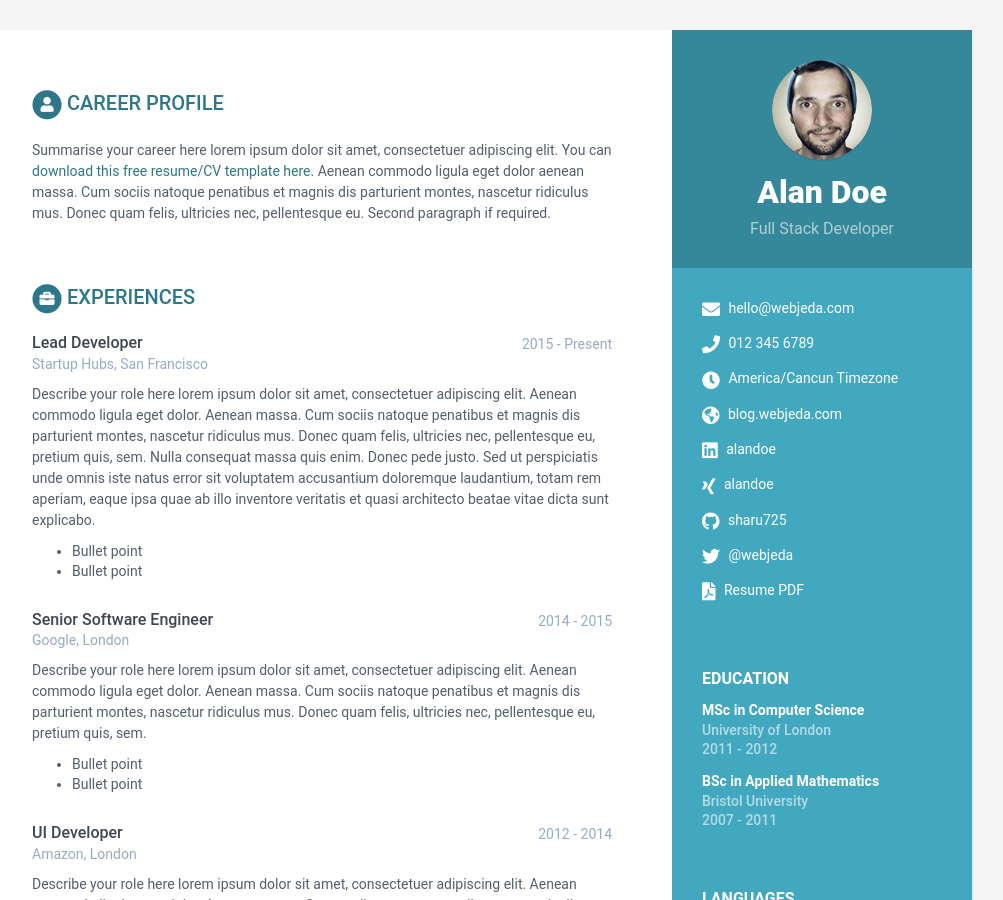
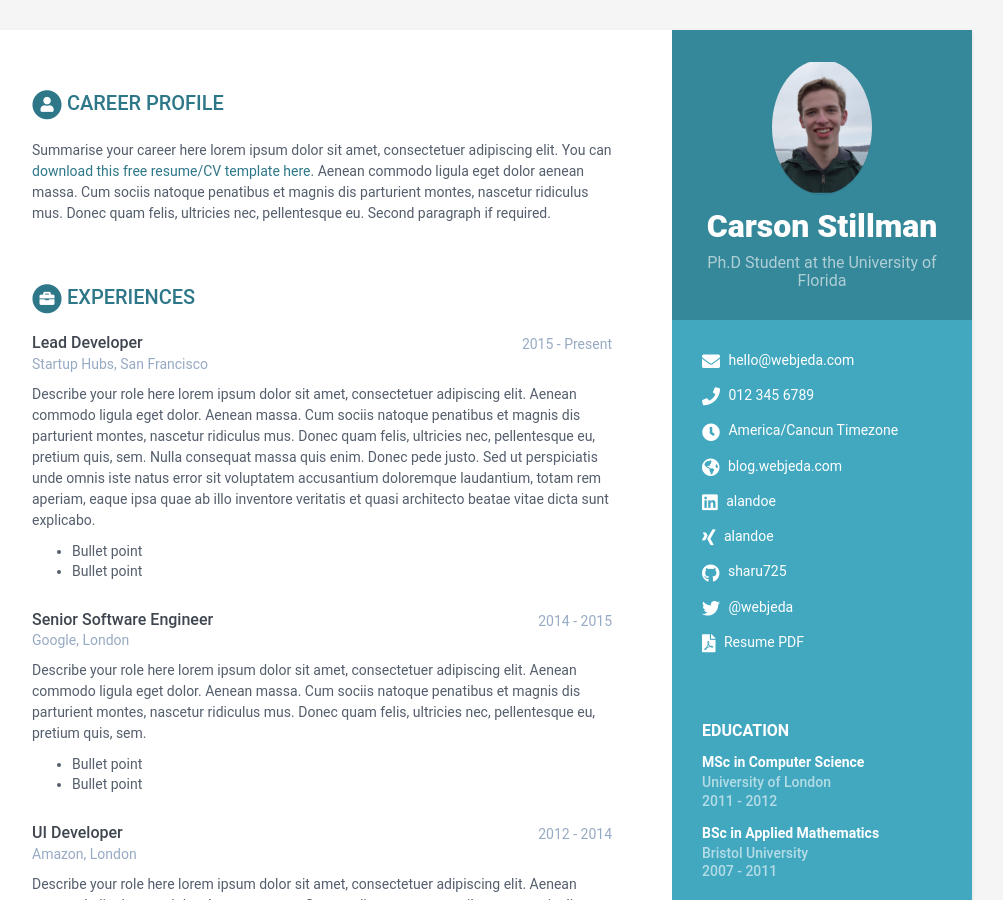
Before and after one commit to carsonstillman/carson_stillman, a Jekyll site: the page built from index.html, in a window 1280 px wide and 900 px high. Shown: the whole window, without its empty margins (168-1171 px from the left). Built offline with Jekyll 4.4.1, drawn with Linux system fonts in a browser that asks for light colours.

Commit message:
updated init values

```diff
--- a/_data/data.yml
+++ b/_data/data.yml
@@ -8,8 +8,8 @@ sidebar:
     education: True # set to False if you want education in main section instead of in sidebar
 
     # Profile information
-    name: Alan Doe
-    tagline: Full Stack Developer
+    name: Carson Stillman
+    tagline: Ph.D Student at the University of Florida
     avatar: profile.png  #place a 100x100 picture inside /assets/images/ folder and provide the name of the file below
 
     # Sidebar links
```
Also changed, not shown: assets/images/profile.png, assets/images/profile_temp.png (added), 1 other file.
